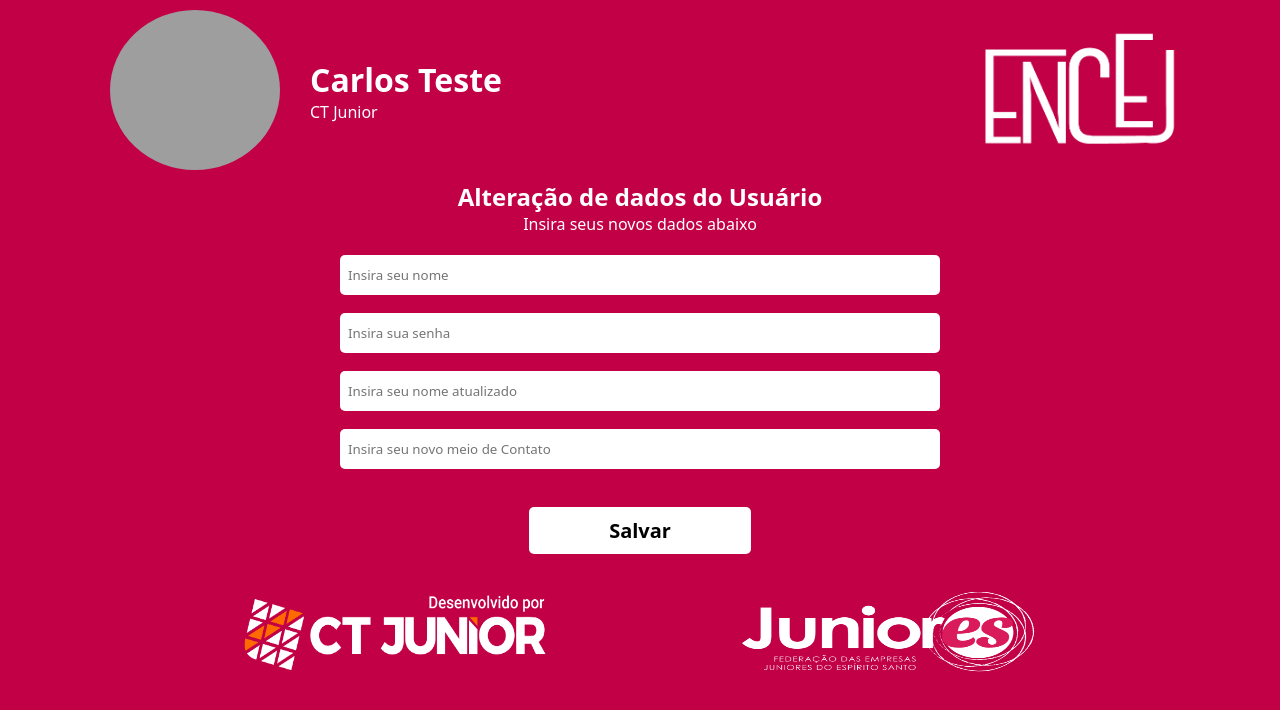
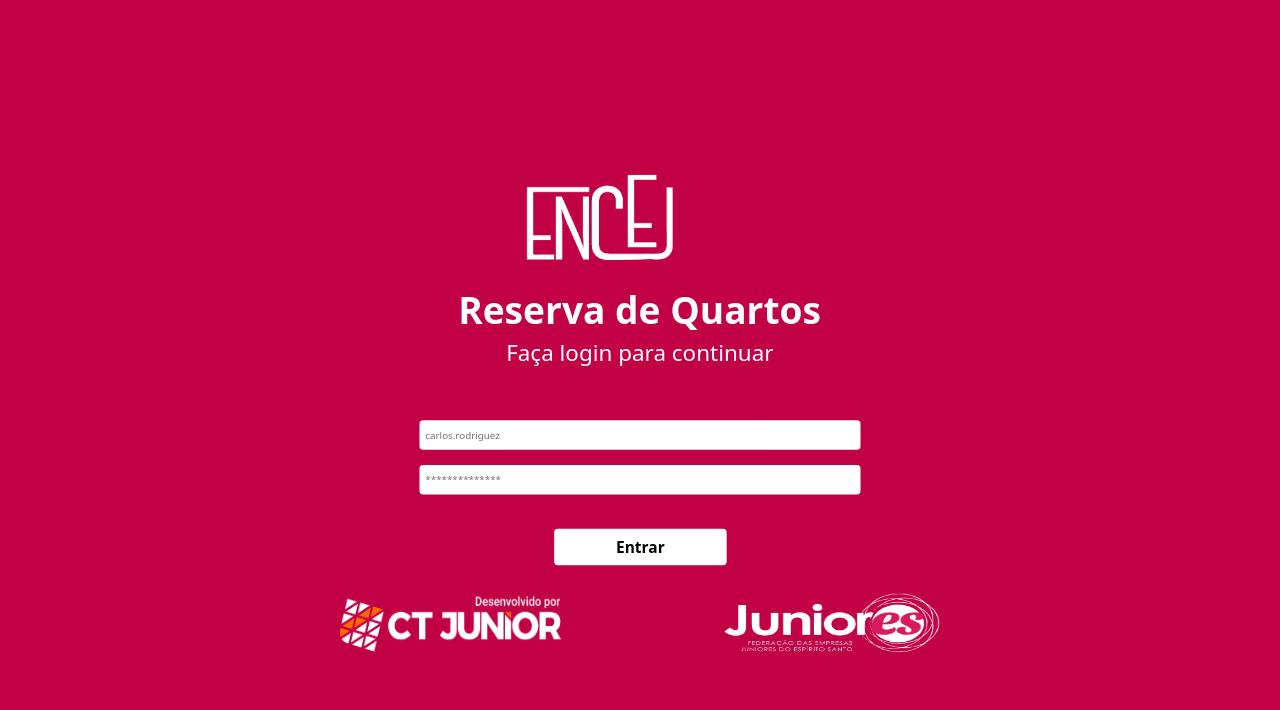
Before and after one commit to Campos1911/Sistema-ENCEJ, a React (Create React App) app: page / in a window 1280 px wide. Shown: the top 710 px of the page. Built offline with nearby package versions, Linux system fonts and the light colour scheme; grey boxes are pictures that could not be loaded.

Commit message:
Rotas adicionadas

```diff
--- a/src/App.tsx
+++ b/src/App.tsx
@@ -1,15 +1,9 @@
-import React from 'react';
-import Home from './pages/Inicio/inicio';
-import SelecQuarto from './pages/SelecionarQuarto/selecQuarto';
-import AlterarDados from './pages/AlterarDados/alterarDados';
-import Cadastro from './pages/Cadastro/cadastro';
+import AppRoutes from './Routes';
 /**O ARQUIVO DECLARATION.D.TS FOI CRIADO PARA CORRIGIR UM BUG NAS IMAGENS**/
 
 function App() {
   return (
-    <>
-    <AlterarDados />
-    </>
+    <AppRoutes />
   );
 }
 
--- /dev/null
+++ b/src/Routes.tsx
@@ -0,0 +1,15 @@
+import React from "react";
+import { BrowserRouter as Router, Route, Routes } from "react-router-dom";
+import Home from "./pages/Inicio/inicio";
+import SelecQuarto from "./pages/SelecionarQuarto/selecQuarto";
+
+export default function AppRoutes() {
+    return (
+        <Router>
+            <Routes>
+                <Route path="/" element={<Home />}></Route>
+                <Route path="/selecionar-quarto" element={<SelecQuarto />}></Route>
+            </Routes>
+        </Router>
+    )
+}
--- a/src/index.tsx
+++ b/src/index.tsx
@@ -1,6 +1,6 @@
 import React from 'react';
 import ReactDOM from 'react-dom/client';
-import './index.css';
+import "./index.css"
 import App from './App';
 const root = ReactDOM.createRoot(
   document.getElementById('root') as HTMLElement
--- a/src/pages/Inicio/inicio.tsx
+++ b/src/pages/Inicio/inicio.tsx
@@ -1,5 +1,5 @@
 import React from 'react';
-import './style.css'
+import './inicio.css'
 
 /**IMPORT DAS IMAGENS**/
 import CTJLogo from '../../images/Organizadores/ctj.jpg'
@@ -14,7 +14,7 @@
 
 export default function Home() {
     return (
-        <>
+      <>
       <div className="centralizar-pg">
 
         <img className='logoEncej' src={Logo} alt="logoEncej" />
--- a/src/pages/SelecionarQuarto/selecQuarto.tsx
+++ b/src/pages/SelecionarQuarto/selecQuarto.tsx
@@ -1,5 +1,5 @@
 import React from "react";
-import './style.css'
+import './selec.css'
 
 import Legenda from '../../images/Legenda/Legenda.png'
 import Button from "../../components/Button/button";
```
Also changed, not shown: src/pages/AlterarDados/alteradados.css (renamed from src/pages/AlterarDados/style.css), src/pages/Cadastro/cadastro.css (renamed from src/pages/Cadastro/style.css), src/pages/Inicio/inicio.css (renamed from src/pages/Inicio/style.css), src/pages/SelecionarQuarto/selec.css (renamed from src/pages/SelecionarQuarto/style.css).
